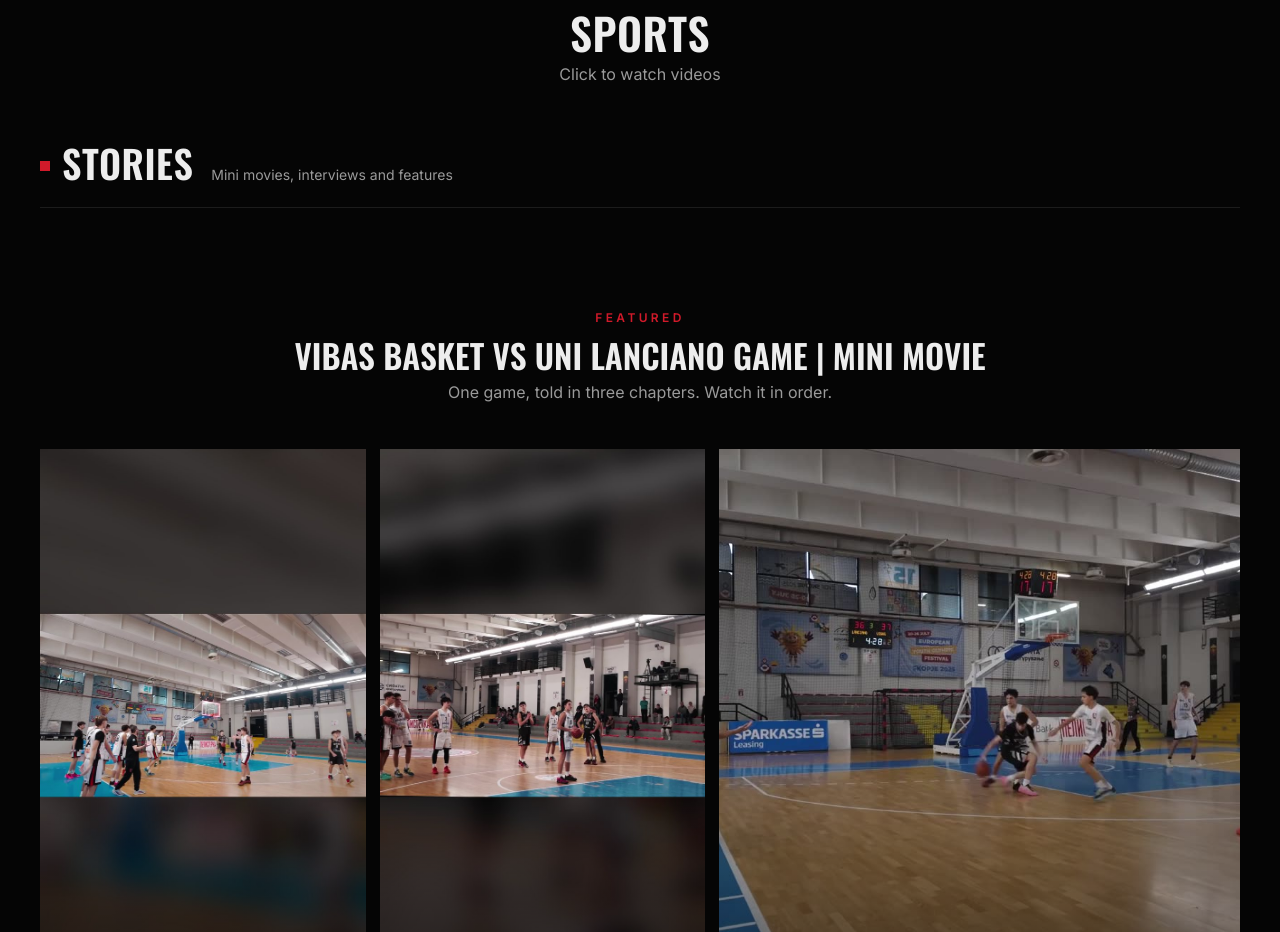
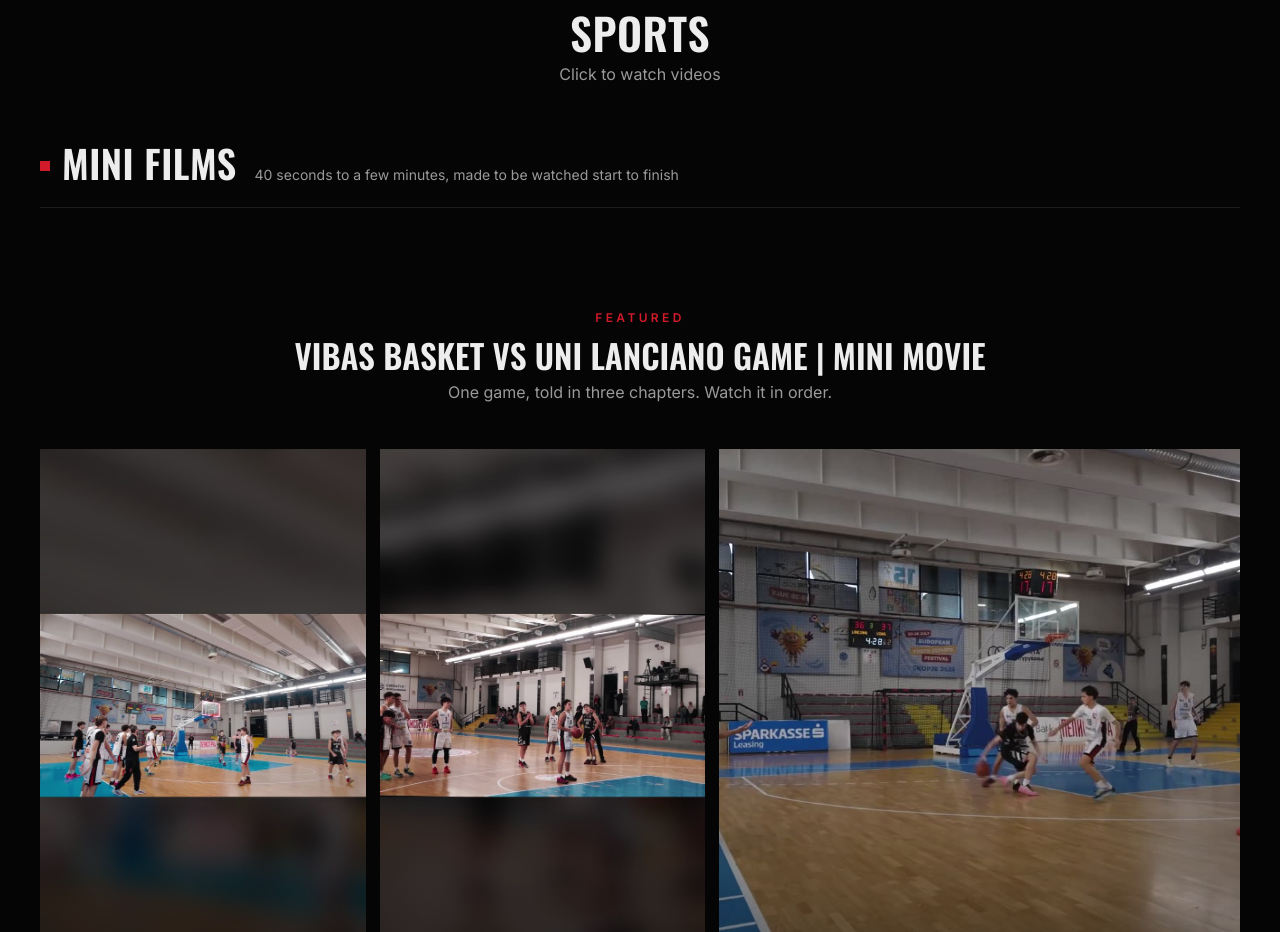
Before and after one commit to enzomoacir/Midnight, a plain HTML site: page index.html in a window 1280 px wide. Shown: the part 1120-2052 px from the top of the page. Drawn offline with nearby package versions, Linux system fonts and the light colour scheme.

Commit message:
Rename to Mini Films

```diff
--- a/data.js
+++ b/data.js
@@ -36,7 +36,7 @@ window.SITE = {
     ]
   },
 
-  /* Sports > Stories: story-driven pieces (shown after the mini movie) */
+  /* Sports > Mini Films: story-driven pieces (shown after the mini movie) */
   sportsStories: [
     { file: "eybl-coach-perry", title: "Coach Perry | EYBL Interview" },
     { file: "eybl-cska",        title: "CSKA | EYBL" },
--- a/index.html
+++ b/index.html
@@ -83,7 +83,7 @@ try{if("scrollRestoration" in history)history.scrollRestoration="manual";if(loca
     <h2 class="page-title">Sports</h2>
     <p class="sub">Click to watch videos</p>
 
-    <div class="sub-head" id="stories"><h3>Stories</h3><p>Mini movies, interviews and features</p></div>
+    <div class="sub-head" id="mini-films"><h3>Mini Films</h3><p>40 seconds to a few minutes, made to be watched start to finish</p></div>
 
     <div id="mini-movie" class="feature">
       <p class="eyebrow">Featured</p>
```
